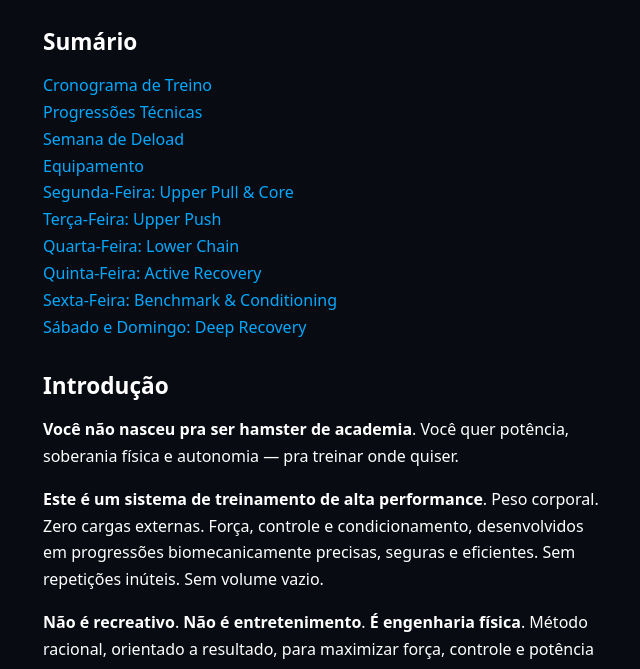
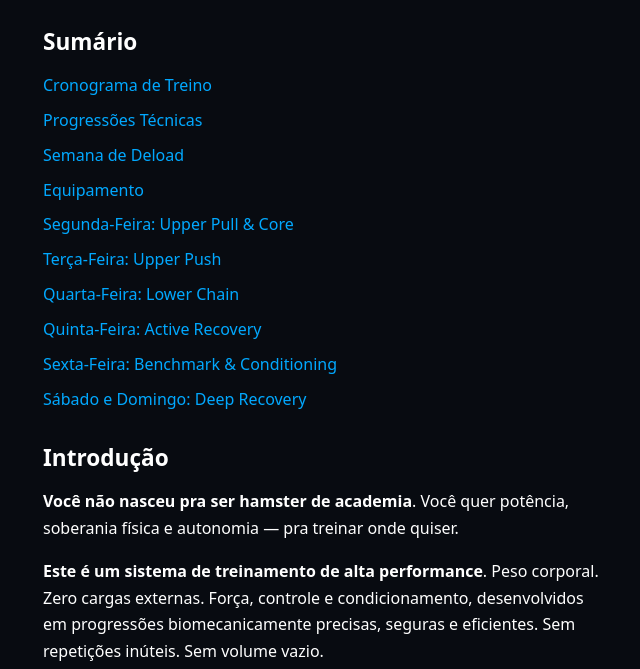
Before and after one commit to robzao/calistenia-total, a plain HTML site: page index.html in a window 1280 px wide. Shown: the part 108-777 px from the top of the page, without its empty margins (313-953 px from the left). Drawn offline with Linux system fonts and the light colour scheme.

Commit message:
Update list

```diff
--- a/styles.css
+++ b/styles.css
@@ -106,6 +106,10 @@ ul:not(:last-child) {
   list-style-position: inside;
 }
 
+li:not(:last-of-type) {
+  margin-bottom: 0.5rem;
+}
+
 blockquote {
   background-color: lch(13 3 270);
   font-size: var(--font-size-small);
```
